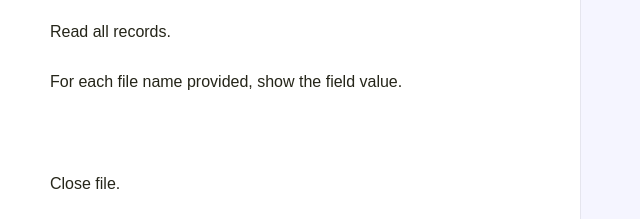
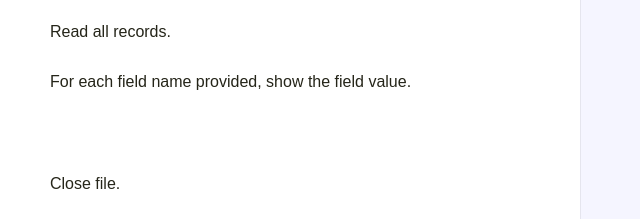
Before and after one commit to ASNA/generic-file-reader-simple, a plain HTML site: page docs/DataGateHelper.vr.html in a window 1280 px wide. Shown: the part 794-1013 px from the top of the page, 0-640 px from the left. Drawn offline with Linux system fonts and the light colour scheme.

Commit message:
refresh pycco code

```diff
--- a/docs/DataGateHelper.vr.html
+++ b/docs/DataGateHelper.vr.html
@@ -143,7 +143,7 @@
       <div class='octowrap'>
         <a class='octothorpe' href='#section-9'>#</a>
       </div>
-      <p>For each file name provided, show the field value.</p>
+      <p>For each field name provided, show the field value.</p>
     </div>
     <div class='code'>
       <div class="highlight"><pre>            <span class="nx">ForEach</span> <span class="nx">FieldName</span> <span class="nx">Type</span><span class="p">(</span><span class="o">*</span><span class="nb">String</span><span class="p">)</span> <span class="nx">Collection</span><span class="p">(</span><span class="nx">FieldNames</span><span class="p">)</span>
```
